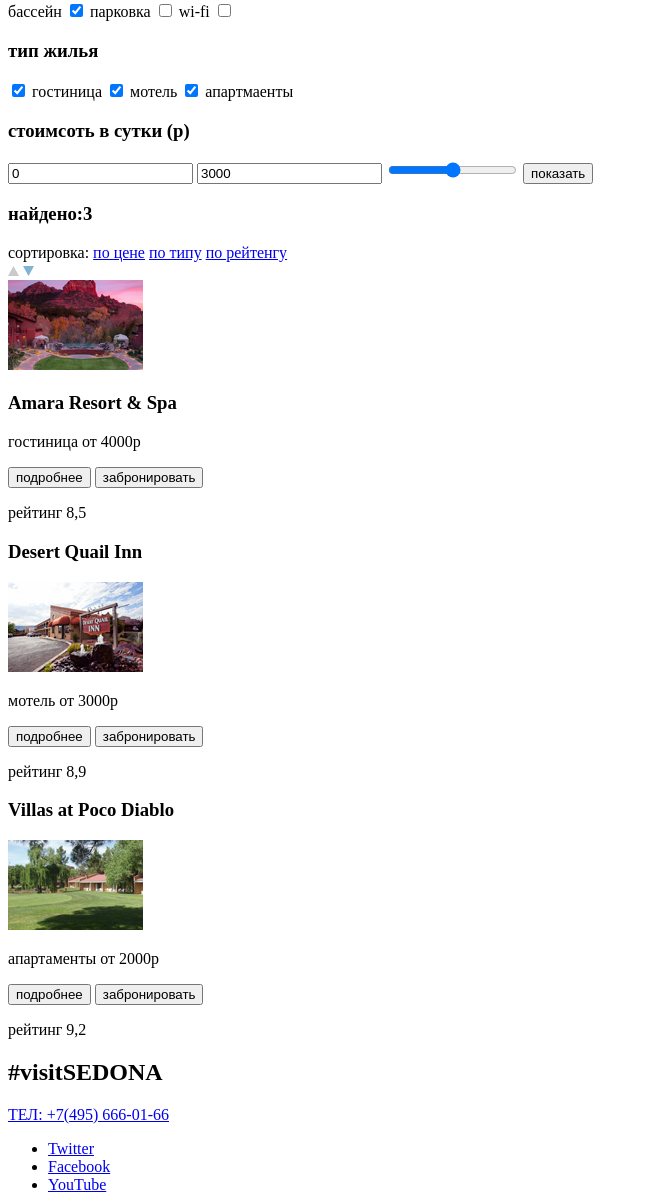
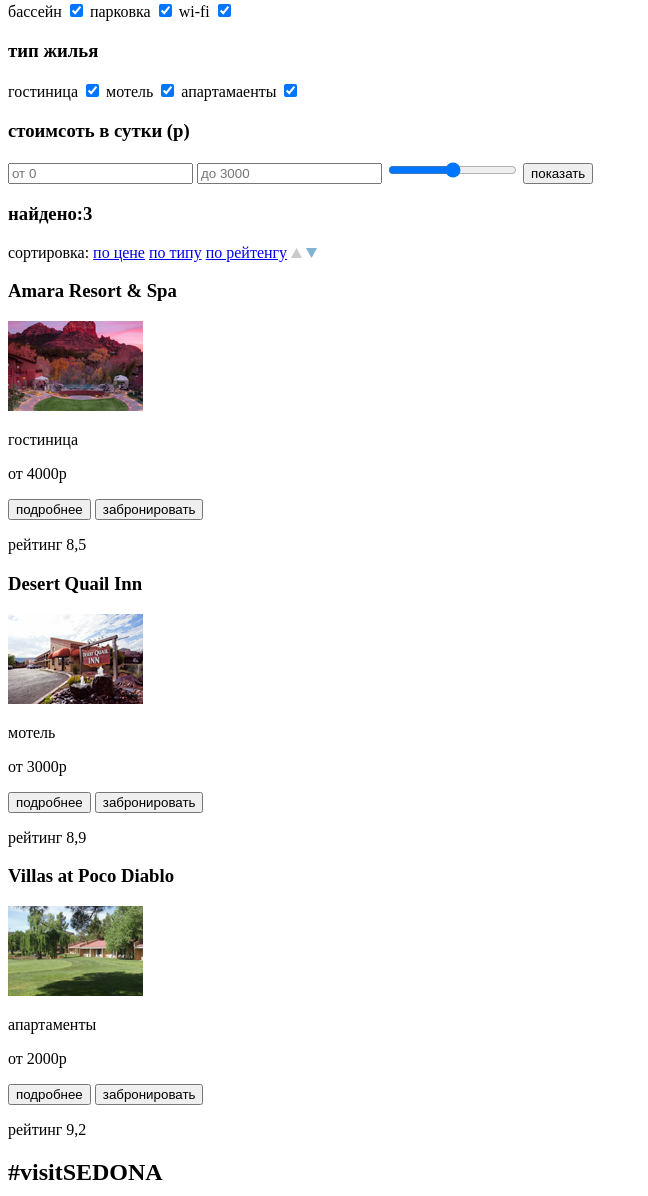
Before and after one commit to wellamko/1591735-sedona-29, a plain HTML site: page hotels.html in a window 1280 px wide. Shown: the part 228-1424 px from the top of the page, without its empty margins (0-648 px from the left). Drawn offline with Linux system fonts and the light colour scheme.

Commit message:
Разметка внутренней страницы_v2

```diff
--- a/hotels.html
+++ b/hotels.html
@@ -25,43 +25,40 @@
 <section>
   <div>
   <h3>инфраструктура</h3>
-  <label>бассейн</label>
-  <input type="checkbox" checked>
-  <label>парковка</label>
-  <input type="checkbox">
-  <label>wi-fi</label>
-  <input type="checkbox">
+  <label for="pool">бассейн</label>
+  <input type="checkbox" checked id="pool">
+  <label for="parking">парковка</label>
+  <input type="checkbox" checked id="parking">
+  <label for="wi-fi">wi-fi</label>
+  <input type="checkbox" checked id="wi-fi">
 </div>
 
   <div>
   <h3>тип жилья</h3>
-  <input type="checkbox" checked>
-  <label>гостиница</label>
-  <input type="checkbox" checked>
-  <label>мотель</label>
-  <input type="checkbox" checked>
-  <label>апартмаенты</label>
+  <label for="hotel">гостиница</label>
+  <input type="checkbox" checked id="hotel">
+  <label for="motel">мотель</label>
+  <input type="checkbox" checked id="motel">
+  <label for="apartment">апартамаенты</label>
+  <input type="checkbox" checked id="apartment">
 </div>
 
   <div>
   <h3>стоимсоть в сутки (р)</h3>
-  <input type="text" value="0">
-  <input type="text" value="3000">
+  <input type="text" placeholder="от 0">
+  <input type="text" placeholder="до 3000">
   <input type="range">
-  <input type="button" value="показать">
+  <input type="submit" value="показать">
   </div>
 </section>
 
 <section>
 <div>
 <h3>найдено:3</h3>
-сортировка:
+<span>сортировка:</span>
 <a href="#">по цене</a>
 <a href="#">по типу</a>
 <a href="#">по рейтенгу</a>
-</div>
-
-<div>
 <a><img src="img/icon-up-dir.svg" alt="up"></a>
 <a><img src="img/icon-down-dir.svg" alt="down"></a>
 </div>
@@ -69,34 +66,32 @@
 
 <section>
 <div>
+<h3>Amara Resort & Spa</h3>
 <img src="img/Layer 21.jpg" width="135" height="90" alt="гостиница">
-</div>
-</section>
-
-<section>
-<div>
-<h3>Amara Resort & Spa</h3>
-<p>гостиница от 4000р</p>
-  <a><input type="button" value="подробнее"></a>
-  <a><input type="button" value="забронировать"></a>
+<p>гостиница</p>
+<p>от 4000р</p>
+  <input type="button" value="подробнее">
+  <input type="button" value="забронировать">
   <p><span>рейтинг 8,5</span></p>
 </div>
 
 <div>
 <h3>Desert Quail Inn</h3>
 <img src="img/Layer 89 copy.jpg" width="135" height="90" alt="мотель">
-<p>мотель от 3000р</p>
-  <a><input type="button" value="подробнее"></a>
-  <a><input type="button" value="забронировать"></a>
+<p>мотель</p>
+<p>от 3000р</p>
+  <input type="button" value="подробнее">
+  <input type="button" value="забронировать">
   <p><span>рейтинг 8,9</span></p>
 </div>
 
 <div>
 <h3>Villas at Poco Diablo</h3>
 <img src="img/Rectangle.jpg" width="135" height="90" alt="апартаменты">
-<p>апартаменты от 2000р</p>
-  <a><input type="button" value="подробнее"></a>
-  <a><input type="button" value="забронировать"></a>
+<p>апартаменты</p>
+<p>от 2000р</p>
+  <input type="button" value="подробнее">
+  <input type="button" value="забронировать">
   <p><span>рейтинг 9,2</span></p>
 </div>
 </section>
```
